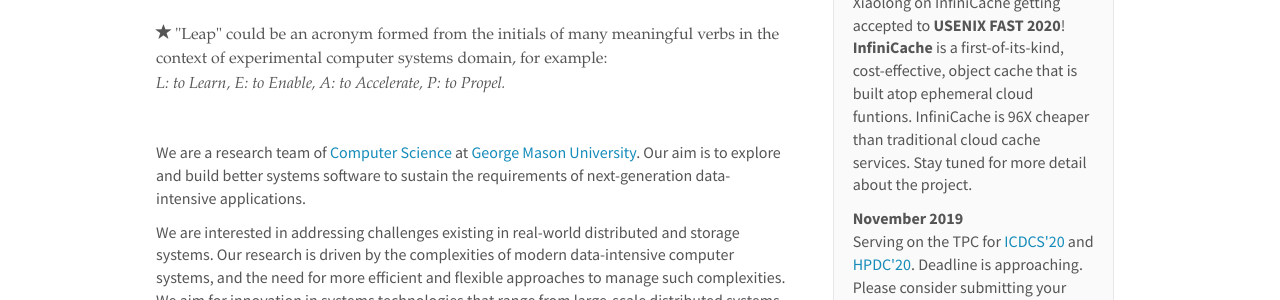
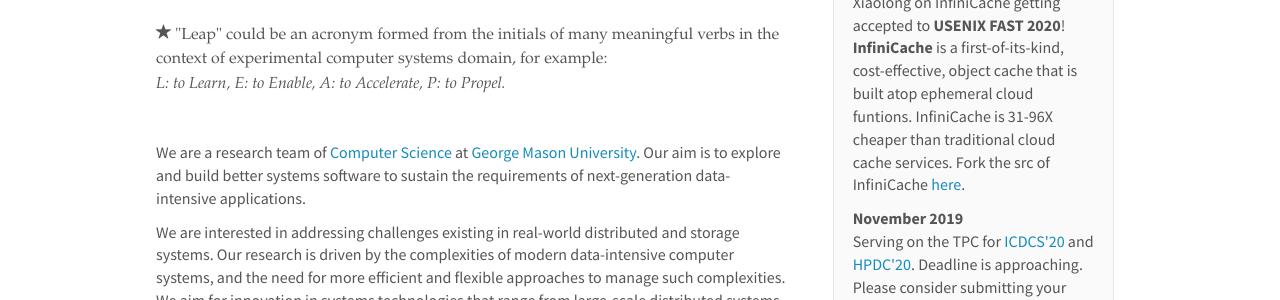
Before and after one commit to mason-leap-lab/mason-leap-lab.github.io, a Jekyll site: the page built from _pages/home.md, in a window 1280 px wide and 1327 px high. Shown: the part 189-489 px from the top of the window. Built offline with Jekyll 4.4.1, drawn with Linux system fonts in a browser that asks for light colours; nearby versions of some CDN libraries; comment, search, counter and statistics services are not loaded.

Commit message:
added infinicache's proj links

```diff
--- a/_data/news.yml
+++ b/_data/news.yml
@@ -3,8 +3,8 @@
 getting accepted to <strong>USENIX FAST 2020</strong>!
 <strong>InfiniCache</strong> is a first-of-its-kind, cost-effective,
 object cache that is built atop ephemeral cloud funtions.
-InfiniCache is 96X cheaper than traditional cloud cache services.
-Stay tuned for more detail about the project."
+InfiniCache is 31-96X cheaper than traditional cloud cache services.
+Fork the src of InfiniCache <a target='_blank' href='https://github.com/mason-leap-lab/infinicache'>here</a>."
 
 - date: <strong>November 2019</strong>
   headline: "Serving on the TPC for <a target='_blank'
```
Also changed, not shown: _data/publist.yml (+4 -4 lines).
